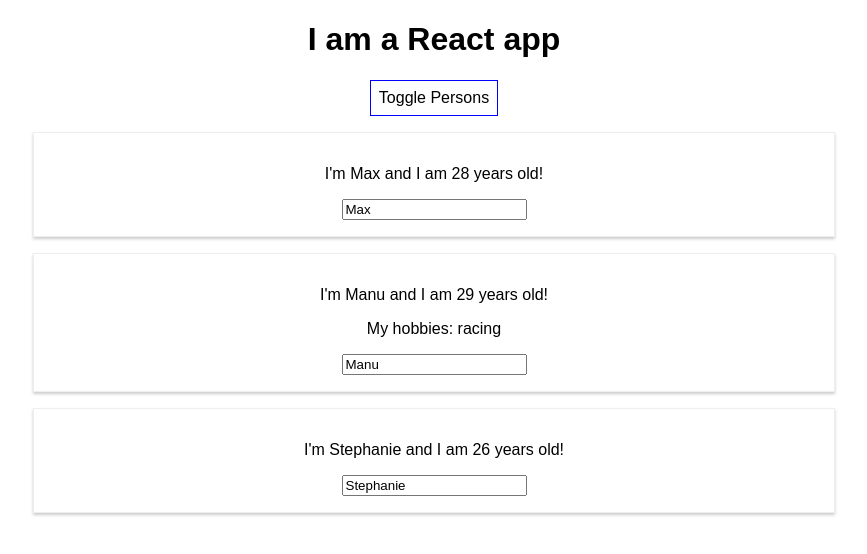
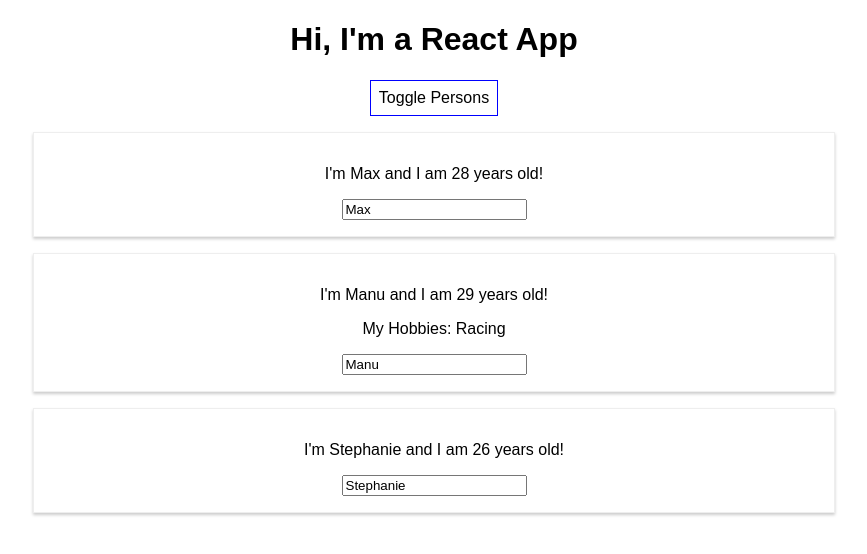
Before and after one commit to camolinasim/React_projects, a React (Create React App) app in the folder second_project_incremental/react-complete-guide/: page / in a window 1280 px wide. Both pictures are taken after a click on the button "Toggle Persons". Shown: the top 554 px of the page, without its empty margins (206-1073 px from the left). Built offline with nearby package versions, Linux system fonts and the light colour scheme.

Commit message:
fixed bug

```diff
--- a/second_project_incremental/react-complete-guide/src/App.css
+++ b/second_project_incremental/react-complete-guide/src/App.css
@@ -1,28 +1,3 @@
 .App {
   text-align: center;
 }
-
-.App-logo {
-  animation: App-logo-spin infinite 20s linear;
-  height: 80px;
-}
-
-.App-header {
-  background-color: #222;
-  height: 150px;
-  padding: 20px;
-  color: white;
-}
-
-.App-title {
-  font-size: 1.5em;
-}
-
-.App-intro {
-  font-size: large;
-}
-
-@keyframes App-logo-spin {
-  from { transform: rotate(0deg); }
-  to { transform: rotate(360deg); }
-}
--- a/second_project_incremental/react-complete-guide/src/App.js
+++ b/second_project_incremental/react-complete-guide/src/App.js
@@ -1,4 +1,3 @@
-/* eslint-disable parsing-error */
 import React, { Component } from "react";
 import "./App.css";
 import Person from "./Person/Person";
@@ -11,39 +10,36 @@
       { name: "Stephanie", age: 26 },
     ],
     otherState: "some other value",
+    showPersons: false,
   };
 
   switchNameHandler = (newName) => {
-    // console.log('Button was clicked!')
-    //DONT DO THIS: this.state.persons[0].name = 'potato'
+    // console.log('Was clicked!');
+    // DON'T DO THIS: this.state.persons[0].name = 'Maximilian';
     this.setState({
       persons: [
-        { name: newName, age: 1 },
-        { name: "manu", age: 2 },
-        { name: "stephanie", age: 3 },
+        { name: newName, age: 28 },
+        { name: "Manu", age: 29 },
+        { name: "Stephanie", age: 27 },
       ],
-      showPersons: false,
     });
-  }; // handler means this is a method you're not actively calling
+  };
 
   nameChangedHandler = (event) => {
     this.setState({
       persons: [
-        { name: "max", age: 10 },
-        { name: event.target.value, age: 20 },
-        { name: "stephanie", age: 30 },
+        { name: "Max", age: 28 },
+        { name: event.target.value, age: 29 },
+        { name: "Stephanie", age: 26 },
       ],
     });
   };
 
-  nameChangedHandler = () => {
+  togglePersonsHandler = () => {
     const doesShow = this.state.showPersons;
     this.setState({ showPersons: !doesShow });
   };
-  //There are two different ways of styling: You can add styles
-  //locally with the style variable and pass it to the html tag
-  //you want that style to go to,
-  //or you can go to App.css and add global styles from there
+
   render() {
     const style = {
       backgroundColor: "white",
@@ -53,39 +49,41 @@
       cursor: "pointer",
     };
 
-    return (
-      <div className="App">
-        <h1>I am a React app</h1>
-        <button style={style} onClick={this.nameChangedHandler}>
-          Toggle Persons
-        </button>
+    let persons = null;
 
-        {this.state.showPersons ? (
+    if (this.state.showPersons) {
+      persons = (
         <div>
           <Person
             name={this.state.persons[0].name}
             age={this.state.persons[0].age}
-              click={this.switchNameHandler.bind(this, "Maximilian!!")}
           />
-
           <Person
             name={this.state.persons[1].name}
             age={this.state.persons[1].age}
-              click={this.switchNameHandler.bind(this, "Max!")}
+            click={this.switchNameHandler.bind(this, "Mewtwo!")}
             changed={this.nameChangedHandler}
           >
-              My hobbies: racing{" "}
+            My Hobbies: Racing
           </Person>
-
           <Person
             name={this.state.persons[2].name}
             age={this.state.persons[2].age}
-              click={this.switchNameHandler.bind(this, "third")}
           />
         </div>
-        ) : null}
+      );
+    }
+
+    return (
+      <div className="App">
+        <h1>Hi, I'm a React App</h1>
+        <button style={style} onClick={this.togglePersonsHandler}>
+          Toggle Persons
+        </button>
+        {persons}
       </div>
     );
+    // return React.createElement('div', {className: 'App'}, React.createElement('h1', null, 'Does this work now?'));
   }
 }
 
--- a/second_project_incremental/react-complete-guide/src/Person/Person.js
+++ b/second_project_incremental/react-complete-guide/src/Person/Person.js
@@ -2,16 +2,14 @@
 
 import "./Person.css";
 
-//we can output dynamic content as part of our JSX content
 const person = (props) => {
   return (
     <div className="Person">
       <p onClick={props.click}>
         I'm {props.name} and I am {props.age} years old!
       </p>
-      <p onClick={props.click}>{props.children}</p>
+      <p>{props.children}</p>
       <input type="text" onChange={props.changed} value={props.name} />
-      {/* children refers to any element within the opening and closing tag of our component*/}
     </div>
   );
 };
```
Lines whose indentation alone changed are shown as unchanged.
